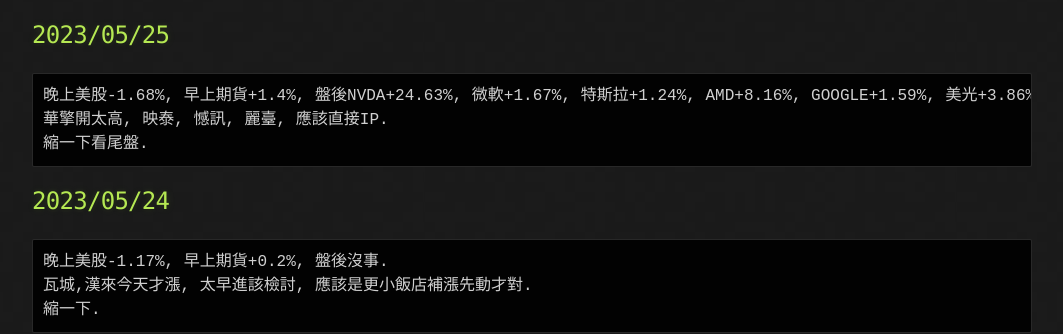
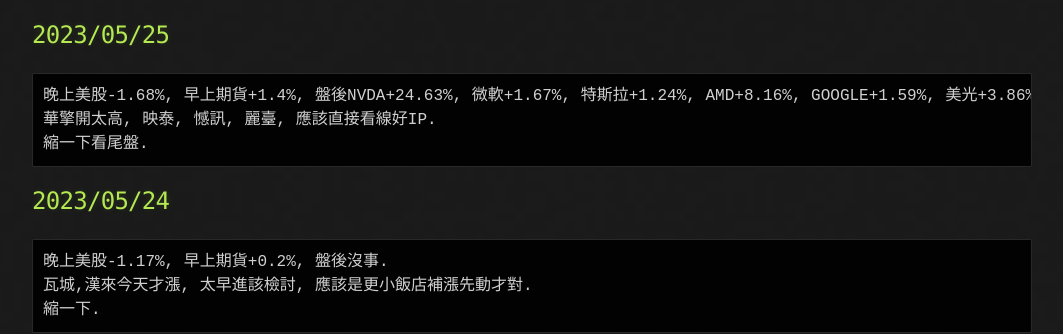
Before and after one commit to lepg5487/Stock_God, a Jekyll site: the page built from index.md, in a window 1280 px wide and 900 px high, scrolled down 388 px. Shown: the part 173-507 px from the top of the window, without its empty margins (108-1171 px from the left). Built offline with Jekyll 4.4.1, drawn with Linux system fonts in a browser that asks for light colours; our own code applies the rules of GitHub Pages for plain Markdown files.

Commit message:
Update index.md

````diff
--- a/index.md
+++ b/index.md
@@ -21,7 +21,7 @@ layout: testlayouts
 ## 2023/05/25
 ```
 晚上美股-1.68%, 早上期貨+1.4%, 盤後NVDA+24.63%, 微軟+1.67%, 特斯拉+1.24%, AMD+8.16%, GOOGLE+1.59%, 美光+3.86%, 台積電+6.81%.
-華擎開太高, 映泰, 憾訊, 麗臺, 應該直接IP.
+華擎開太高, 映泰, 憾訊, 麗臺, 應該直接看線好IP.
 縮一下看尾盤.
 ```
 
````
